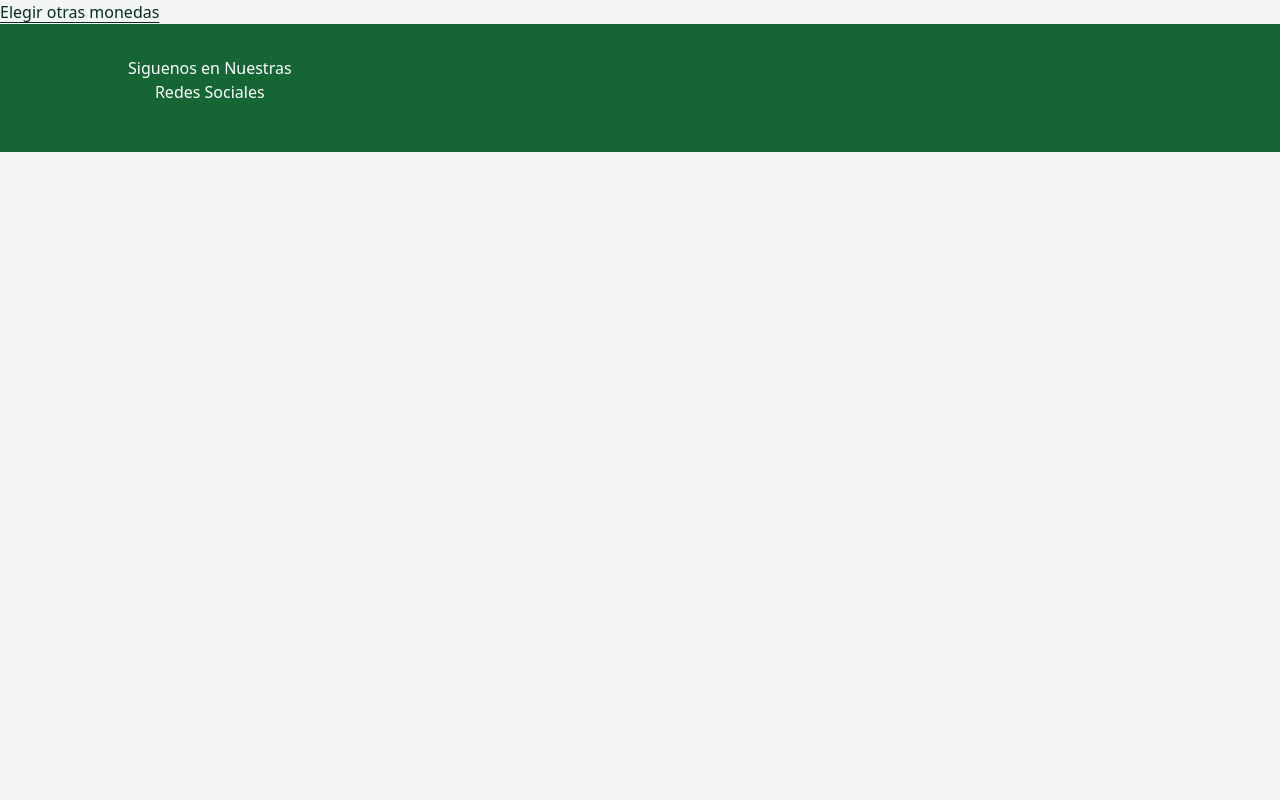
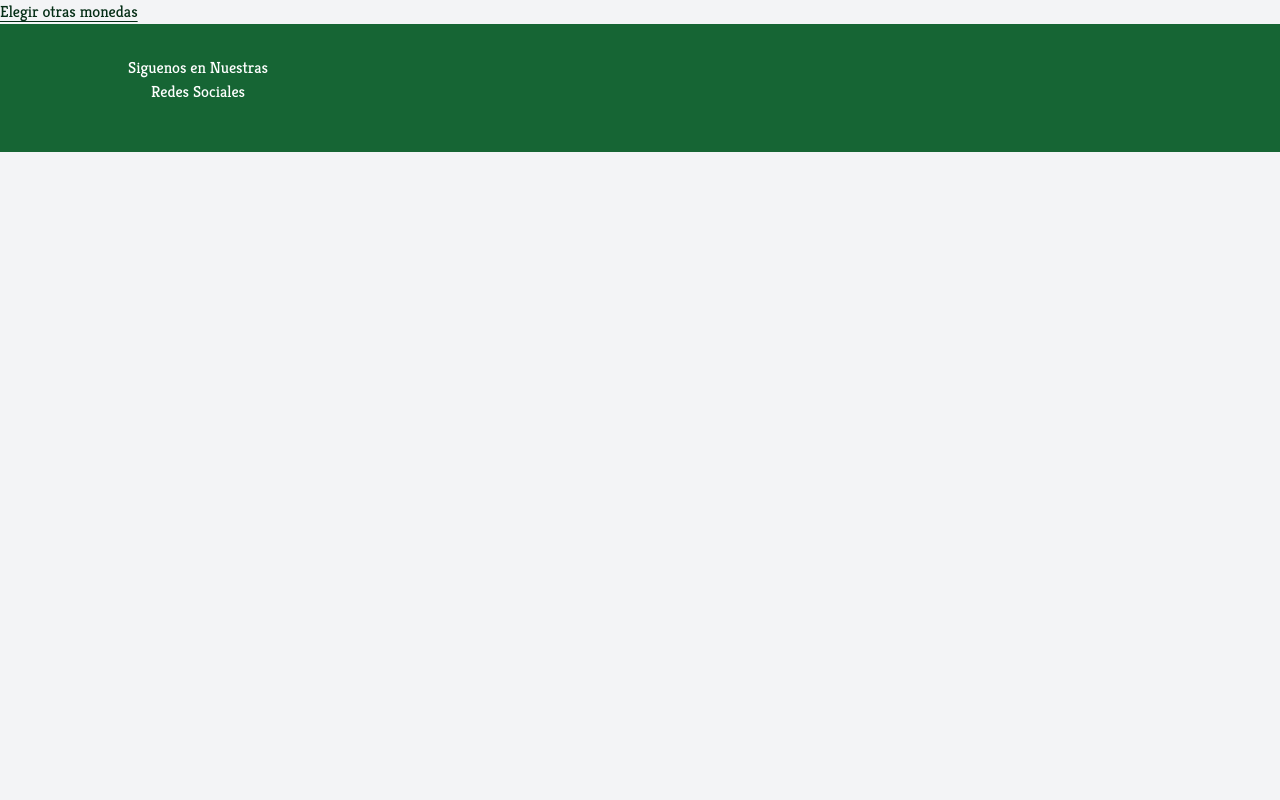
Before and after one commit to keinermendoza/currency-exchange-store, a PHP site: template includes/views/partials/modal.partial.php in a window 1280 px wide. Run offline with PHP 8.4, Linux system fonts and the light colour scheme; the template is opened without the code that fills it, so the values that code supplies are empty; style sheets or scripts are compiled from the project's sources; some libraries are stand-ins or nearby versions.

Commit message:
feat: adding fonts. fixing representation amount

```diff
--- a/includes/views/index.view.php
+++ b/includes/views/index.view.php
@@ -38,7 +38,7 @@
             </svg>
 
             <div class="mt-12 ">
-                <h2 class="text-2xl md:text-3xl font-medium mb-4 sm:max-w-sm">La forma más Simple de Enviar dinero entre Brasil y Venezuela</h2>
+                <h2 class="text-2xl md:text-3xl font-semibold mb-4 sm:max-w-sm">La forma más Simple de Enviar dinero entre Brasil y Venezuela</h2>
                 <p class="max-w-md">Descomplica tus envíos de Dinero a Venezuela con nosotros. Tambien puedes recibir transferencias desde Venezuela con nosotros a tu Pix.</p>
             </div>
         </div>
@@ -103,7 +103,7 @@
             <div class="w-full flex flex-col sm:flex-row justify-between items-center gap-4">
 
                 <div class="w-full">
-                    <label for="name" class="block mb-2 text-sm font-medium text-gray-900 dark:text-white">Valor de Moneda Base</label>
+                    <label for="name" class="block mb-2 text-sm font-medium text-gray-900 dark:text-white">Envias</label>
                     <div class="flex">
                         <div class="flex gap-3  items-center p-3 text-sm text-gray-900 bg-gray-200 border rounded-e-0 border-gray-300 border-e-0 rounded-s-md dark:bg-gray-600 dark:text-gray-400 dark:border-gray-600">
                             <img class="bg-gray-500 rounded-full shadow-lg object-fit size-12" id="base_image" src="" alt="" />
@@ -123,7 +123,7 @@
                 </svg>
 
                 <div class="w-full">
-                    <label for="name" class="block mb-2 text-sm font-medium text-gray-900 dark:text-white">Valor Moneda de Destino</label>
+                    <label for="name" class="block mb-2 text-sm font-medium text-gray-900 dark:text-white">Recibes</label>
                     <div class="flex">
                         <div class="flex gap-3  items-center p-3 text-sm text-gray-900 bg-gray-200 border rounded-e-0 border-gray-300 border-e-0 rounded-s-md dark:bg-gray-600 dark:text-gray-400 dark:border-gray-600">
                             <img class="bg-gray-500 rounded-full shadow-lg object-fit size-12" id="target_image" src="" alt="" />
--- a/includes/views/partials/modal.partial.php
+++ b/includes/views/partials/modal.partial.php
@@ -113,9 +113,9 @@ function transformDate(DateISO) {
         function fillReferenceData() {
             updated.innerHTML = transformDate(selectedExchange.updated_at);
             baseSymbol.forEach(spanEl => spanEl.innerHTML = selectedExchange.base_symbol);
-            baseAmount.innerHTML =  Math.floor(parseFloat(selectedExchange.base_amount) * 100) / 100;
+            baseAmount.innerHTML =  parseFloat(selectedExchange.base_amount);
             targetSymbol.forEach(spanEl => spanEl.innerHTML = selectedExchange.target_symbol);
-            targetAmount.innerHTML =  Math.floor(parseFloat(selectedExchange.target_amount) * 100) / 100;
+            targetAmount.innerHTML =  parseFloat(selectedExchange.target_amount);
             baseImage.src = selectedExchange.base_image;
             targetImage.src = selectedExchange.target_image;
 
--- a/src/input.css
+++ b/src/input.css
@@ -12,3 +12,32 @@
     opacity: 1;
     transform: translateX(0);
 }
+
+/* kreon-300 - latin */
+@font-face {
+    font-display: swap; /* Check https://developer.mozilla.org/en-US/docs/Web/CSS/@font-face/font-display for other options. */
+    font-family: 'Kreon';
+    font-style: normal;
+    font-weight: 300;
+    src: url('../fonts/kreon-v37-latin-300.woff2') format('woff2'); /* Chrome 36+, Opera 23+, Firefox 39+, Safari 12+, iOS 10+ */
+  }
+  /* kreon-regular - latin */
+  @font-face {
+    font-display: swap; /* Check https://developer.mozilla.org/en-US/docs/Web/CSS/@font-face/font-display for other options. */
+    font-family: 'Kreon';
+    font-style: normal;
+    font-weight: 400;
+    src: url('../fonts/kreon-v37-latin-regular.woff2') format('woff2'); /* Chrome 36+, Opera 23+, Firefox 39+, Safari 12+, iOS 10+ */
+  }
+  /* kreon-600 - latin */
+  @font-face {
+    font-display: swap; /* Check https://developer.mozilla.org/en-US/docs/Web/CSS/@font-face/font-display for other options. */
+    font-family: 'Kreon';
+    font-style: normal;
+    font-weight: 600;
+    src: url('../fonts/kreon-v37-latin-600.woff2') format('woff2'); /* Chrome 36+, Opera 23+, Firefox 39+, Safari 12+, iOS 10+ */
+}
+
+body {
+    font-family: 'Kreon';
+}
--- a/tailwind.config.js
+++ b/tailwind.config.js
@@ -2,7 +2,8 @@
 module.exports = {
   content: ["./includes/views/**/*.{html,php}"],
   theme: {
-    extend: {},
+    extend: {
+    },
   },
   plugins: [],
 }
```
Also changed, not shown: public/static/fonts/kreon-v37-latin-300.woff2 (added), public/static/fonts/kreon-v37-latin-600.woff2 (added), public/static/fonts/kreon-v37-latin-regular.woff2 (added).
